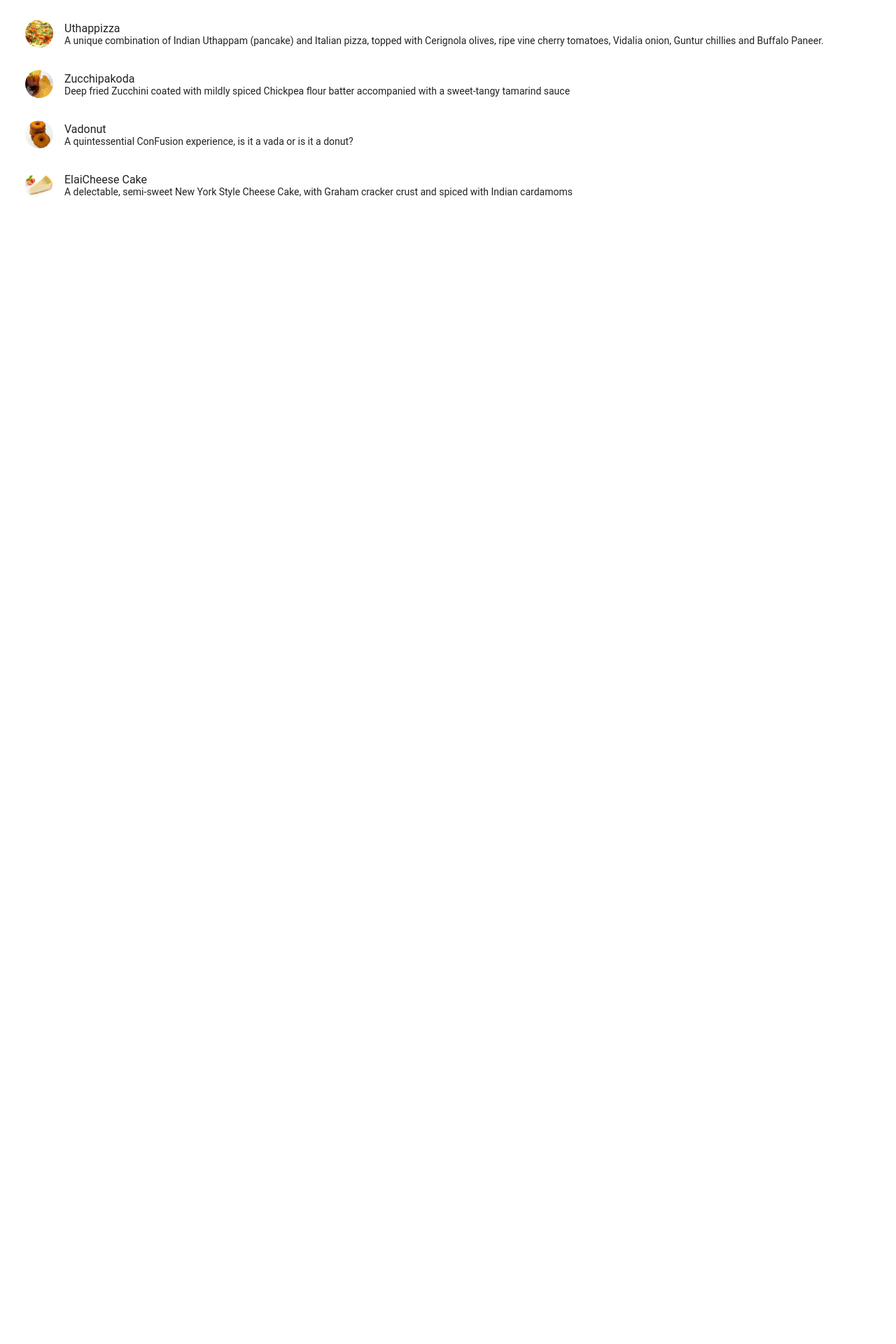
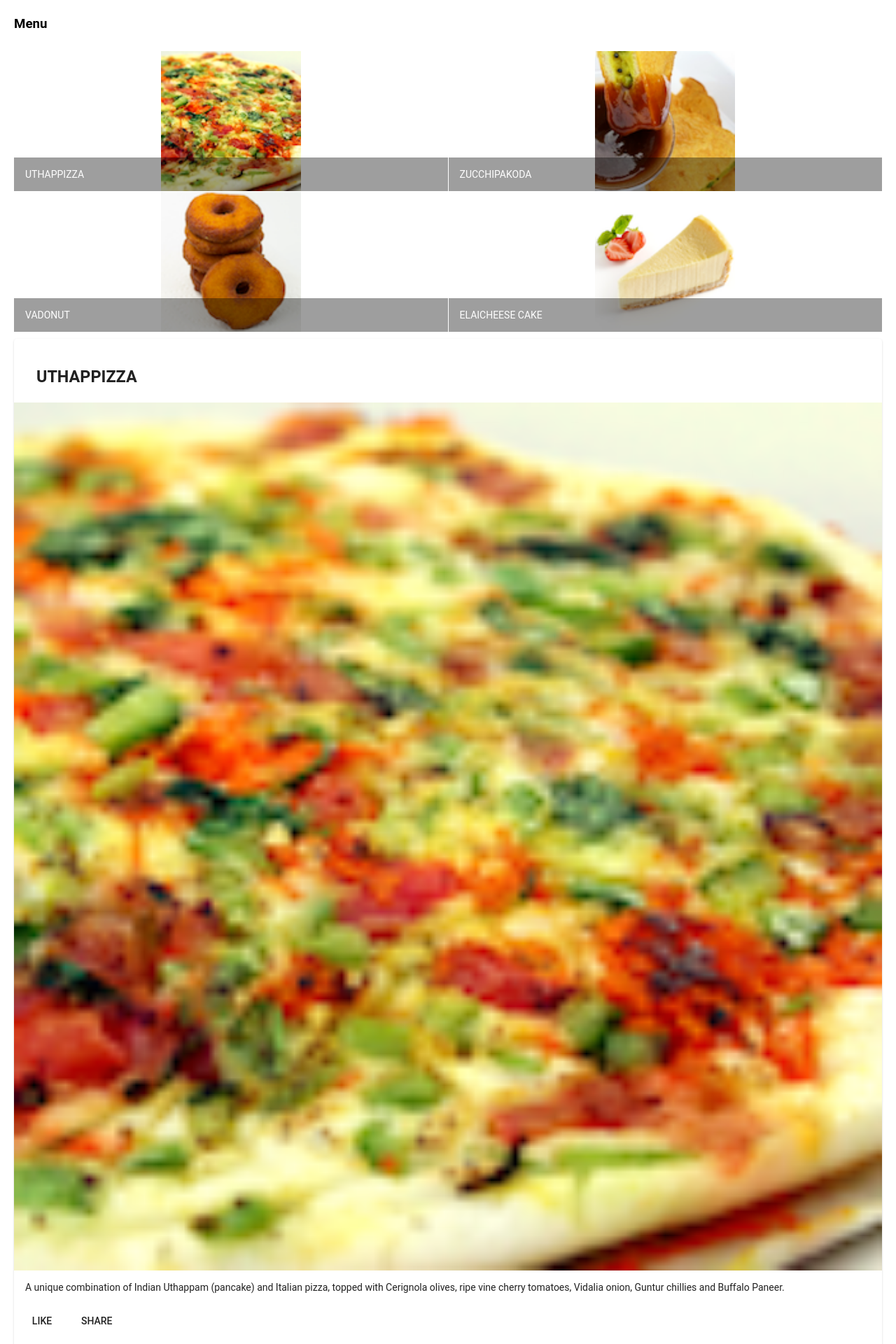
Before and after one commit to sragi25/angularJS, an Angular app: page / in a window 1280 px wide. Shown: the part 80-2000 px from the top of the page at 70% size. Before the commit the page ends 800 px from the top, so only its background shows below. Built offline with nearby package versions, Linux system fonts and the light colour scheme.

Commit message:
Angular components part two

```diff
--- a/src/app/menu/menu.component.html
+++ b/src/app/menu/menu.component.html
@@ -2,14 +2,40 @@
   fxLayout="column"
   fxLayoutGap="10px">
 
-  <mat-list fxFlex>
-    <mat-list-item *ngFor="let dish of dishes">
-      <img matListAvatar src={{dish.image}} alt={{dish.name}}>
-      <h1 matLine> {{dish.name}} </h1>
-      <p matLine>
-        <span>{{dish.description}}</span>
-      </p>
-    </mat-list-item>
-  </mat-list>
+  <div fxFlex>
+    <div>
+      <h3>Menu</h3>
+    </div>
+  </div>
+
+  <div fxFlex>
+  <mat-grid-list cols="2" rowHeight="200px">
+    <mat-grid-tile *ngFor="let dish of dishes">
+      <img height="200px" src={{dish.image}} alt={{dish.name}}>
+      <mat-grid-tile-footer>
+        <h1 matLine> {{dish.name | uppercase}} </h1>
+
+    </mat-grid-tile-footer>
+    </mat-grid-tile>
+  </mat-grid-list>
+  </div>
+
+  <div fxFlex *ngIf="selectedDish">
+    <mat-card>
+      <mat-card-header>
+        <mat-card-title>
+          <h3> {{selectedDish.name | uppercase}}</h3>
+        </mat-card-title>
+      </mat-card-header>
+      <img mat-card-image src={{selectedDish.image}} alt={{selectedDish.name}}>
+      <mat-card-content>
+        <p>{{selectedDish.description}}</p>
+        <mat-card-actions>
+          <button mat-button>LIKE</button>
+          <button mat-button>SHARE</button>
+        </mat-card-actions>
+      </mat-card-content>
+    </mat-card>
+  </div>
 
   </div>
--- a/src/app/menu/menu.component.ts
+++ b/src/app/menu/menu.component.ts
@@ -1,13 +1,7 @@
 import { Component, OnInit } from '@angular/core';
 import { Dish } from '../shared/dish';
-@Component({
-  selector: 'app-menu',
-  templateUrl: './menu.component.html',
-  styleUrls: ['./menu.component.scss']
-})
-export class MenuComponent implements OnInit {
 
-  dishes: Dish[] = [
+const DISHES: Dish[] = [
   {
     id: '0',
     name: 'Uthappizza',
@@ -51,6 +45,18 @@
   }
  ];
 
+
+@Component({
+  selector: 'app-menu',
+  templateUrl: './menu.component.html',
+  styleUrls: ['./menu.component.scss']
+})
+export class MenuComponent implements OnInit {
+
+  dishes: Dish[] =  DISHES;
+
+  selectedDish: Dish = DISHES[0];
+
   constructor() { }
 
   ngOnInit() {
```
Also changed, not shown: src/app/app.module.ts (+7 -1 lines). Lines whose indentation alone changed are shown as unchanged.
